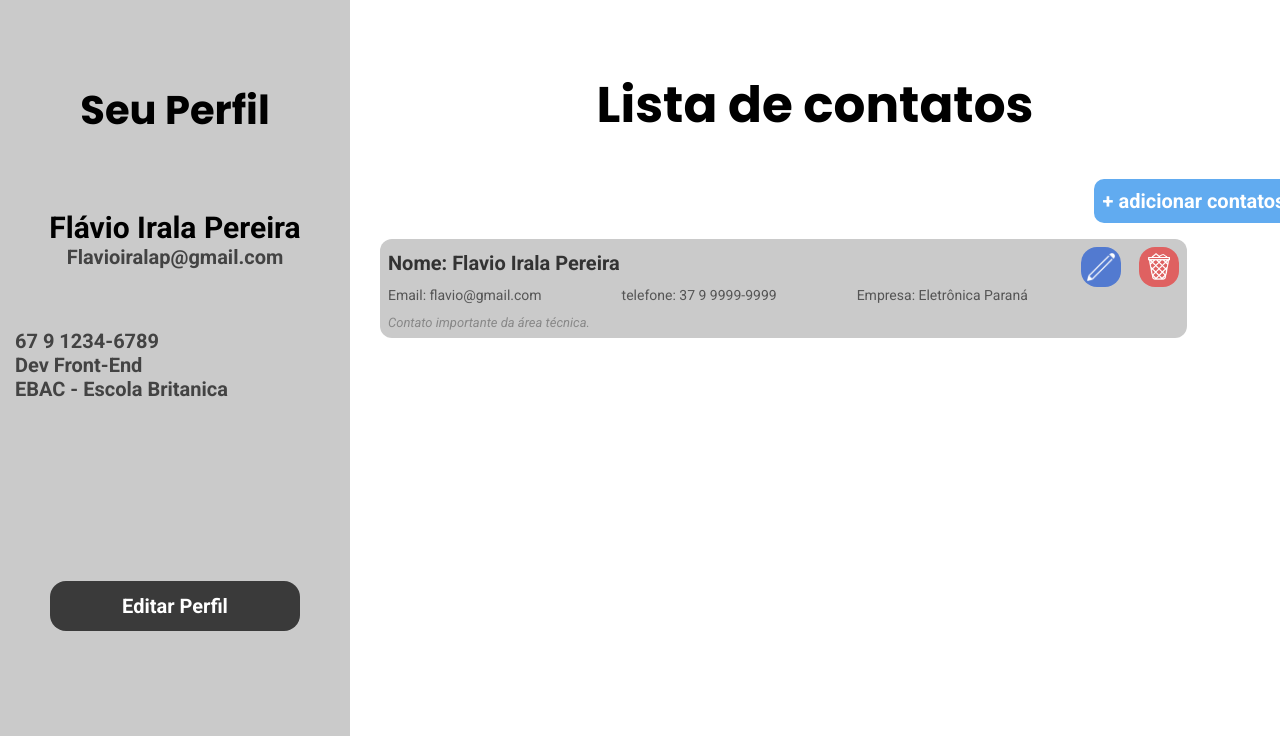
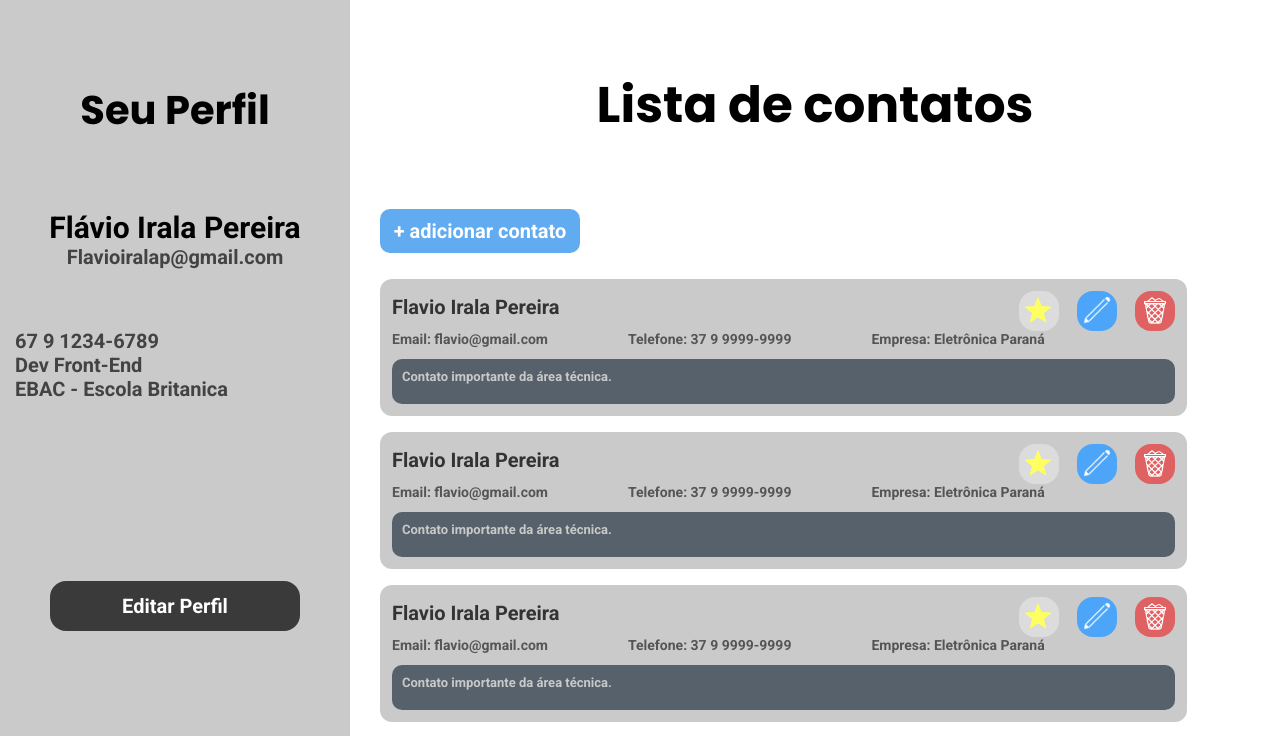
Before and after one commit to FlavioIrl/Agenda-Telefonica-React, a React (Vite) app: page /paginaPrincipal in a window 1280 px wide. Shown: the top 736 px of the page. Built offline with nearby package versions, Linux system fonts and the light colour scheme.

Commit message:
Estilização de Contato completo

```diff
--- a/src/components/Contato/index.tsx
+++ b/src/components/Contato/index.tsx
@@ -1,19 +1,21 @@
-import { Card, Titulo, Botoes, Info, Descricao, BarraAcoes, BotaoEditar, BotaoRemover, CardContainer } from './styles'
+import { Card, Titulo, Botoes, Info, Descricao, BarraAcoes, BotaoEditar, BotaoFavorito, EditandoFavorito, BotaoRemover, CardContainer } from './styles'
 
 const Contato = () => {
   return (
     <CardContainer>
         <Card>
             <BarraAcoes>
-                <Titulo>Nome: Flavio Irala Pereira</Titulo>
+                <Titulo>Flavio Irala Pereira</Titulo>
                 <Botoes>
+                    <BotaoFavorito><img src="../../public/icons8-estrela.png" /></BotaoFavorito>
+                    {/* <EditandoFavorito><p>Favoritar: </p><input type="checkbox" /></EditandoFavorito> */}
                     <BotaoEditar><img src="../../public/icons8-edit.png" /></BotaoEditar>
                     <BotaoRemover><img src="../../public/icons8-lixeira.png" /></BotaoRemover>
                 </Botoes>
             </BarraAcoes>
             <Info>
                 <p>Email: flavio@gmail.com</p>
-                <p>telefone: 37 9 9999-9999</p>
+                <p>Telefone: 37 9 9999-9999</p>
                 <p>Empresa: Eletrônica Paraná</p>
             </Info>
             <Descricao>
--- a/src/components/Contato/styles.ts
+++ b/src/components/Contato/styles.ts
@@ -6,10 +6,44 @@ max-width: 90%;
 font-family: Roboto, sans-serif;
 `
 
+export const BotaoFavorito = styled.div`
+background-color: #dcdcdc;
+color: white;
+width: 40px;
+height: 40px;
+margin-right: 10px;
+padding: 6px;
+border-radius: 16px;
+
+img {
+  width: 94%;
+}
+`
+
+export const EditandoFavorito = styled.div`
+  background-color: #56616b;
+  border-radius: 10px;
+  display: flex;
+  align-items: center;
+  padding: 8px;
+  color: #fff;
+  cursor: pointer;
+
+  p{
+    font-weight: bold;
+    font-size: 20px;
+    margin-right: 8px;
+  }
+  input {
+    width: 15px;
+    height: 15px;
+    background-color: #56616b;
+  }
+`
 
 export const Card = styled.div`
 background-color: #cacaca;
-padding: 8px;
+padding: 12px;
 margin-left: 30px;
 border-radius: 12px;
 `
@@ -29,17 +63,22 @@ p {
 margin-right: 80px;
 font-size: 14px;
 color: #555;
+font-weight: bold;
 }
 
 `
 
 
 export const Descricao = styled.p`
-margin-top: 12px;
-font-size: 13px;
-color: #888;
-font-style: italic;
-
+  margin-top: 12px;
+  font-size: 13px;
+  color: #c9c9c9;
+  font-style: Roboto, sans-serif;
+  font-weight: bold;
+  background-color: #56616b;
+  padding: 10px;
+  border-radius: 10px;
+  padding-bottom: 20px;
 `
 
 
@@ -57,17 +96,17 @@ export const BarraAcoes = styled.div`
 `
 
 export const BotaoEditar = styled(BotaoBase)`
-background-color: #527AD0;
+background-color: #4ca5f8;
 color: white;
 width: 40px;
 height: 40px;
 margin-right: 10px;
 
 img {
-  width: 100%;
+  width: 94%;
 }
 &:hover {
-  background-color: #2d2d2d;
+  background-color: #3998f1;
 }
 
 `
@@ -85,7 +124,7 @@ img {
 }
 
 &:hover {
-  background-color: #c9302c;
+  background-color: #e64343;
 }
 
 
--- a/src/containers/ListaContatos/index.tsx
+++ b/src/containers/ListaContatos/index.tsx
@@ -5,7 +5,14 @@ const ListaContatos = () => {
   return (
     <PaginaLista>
       <Titulo>Lista de contatos</Titulo>
-      <BotaoLista>+ adicionar contatos</BotaoLista>
+      <BotaoLista>+ adicionar contato</BotaoLista>
+      <Contato />
+      <Contato />
+      <Contato />
+      <Contato />
+      <Contato />
+      <Contato />
+      <Contato />
       <Contato />
     </PaginaLista>
   )
--- a/src/containers/ListaContatos/styles.ts
+++ b/src/containers/ListaContatos/styles.ts
@@ -11,7 +11,9 @@ export const PaginaLista = styled.div`
 export const BotaoLista = styled(BotaoBase)`
     background-color: #61ABF0;
     border-radius: 10px;
-    margin: 20px 80% 0;
+    margin-bottom: 10px;
+    margin-top: 50px;
+    margin-left: 30px;
     padding: 10px 0;
 
     &:hover{
--- a/src/containers/Perfil/styles.ts
+++ b/src/containers/Perfil/styles.ts
@@ -2,14 +2,16 @@ import styled from 'styled-components'
 import { BotaoBase, Texto } from '../../styles'
 
 export const ContainerPerfil =styled.div`
+  position: sticky;
+  top: 0;
   height: 100vh;
+  background-color: #cacaca;
 `
 
 export const Aside = styled.aside`
   display: flex;
+  width: 350px;
   flex-direction: column;
-  background-color: #cacaca;
-  width: 350px;
   height: 100vh;
 `
 
```
Also changed, not shown: public/icons8-estrela.png (added).
